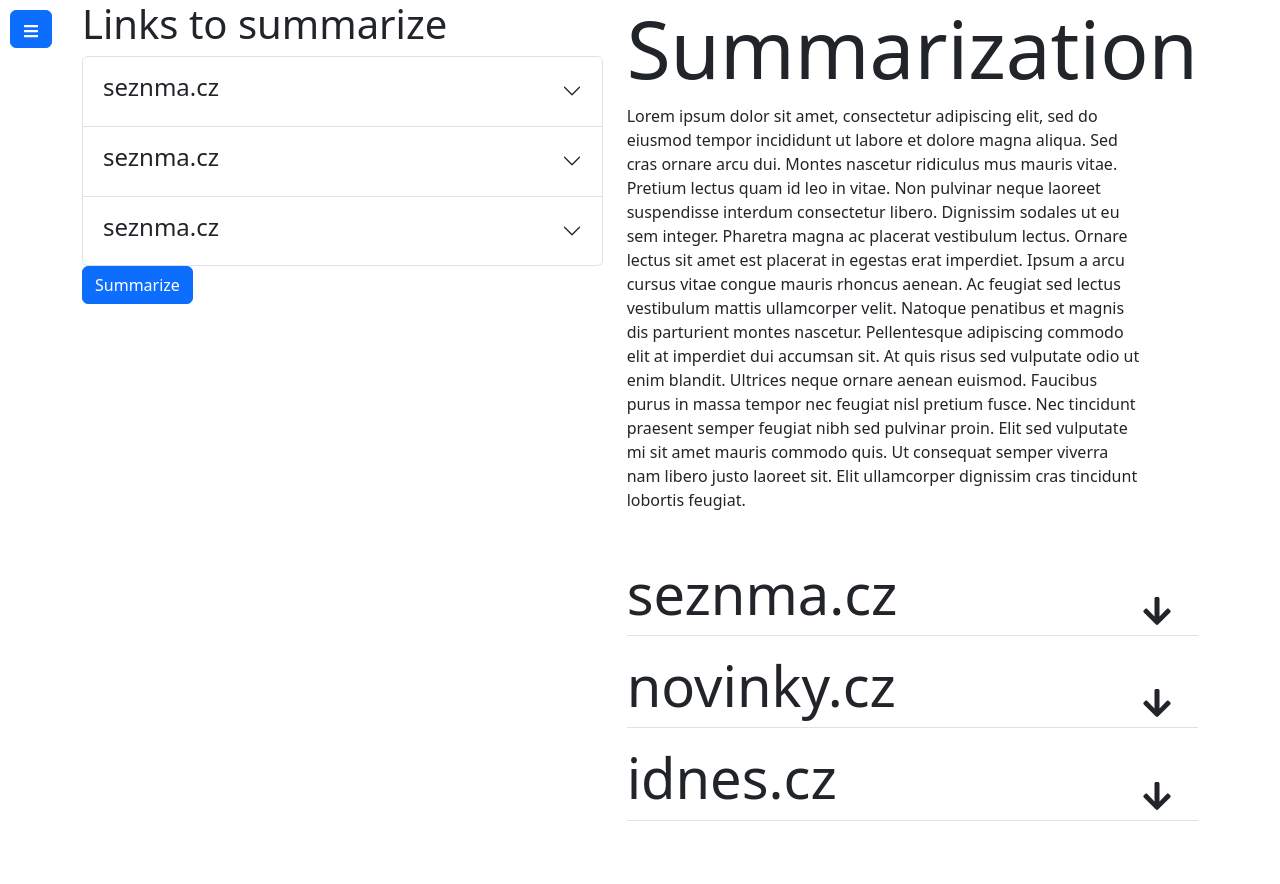
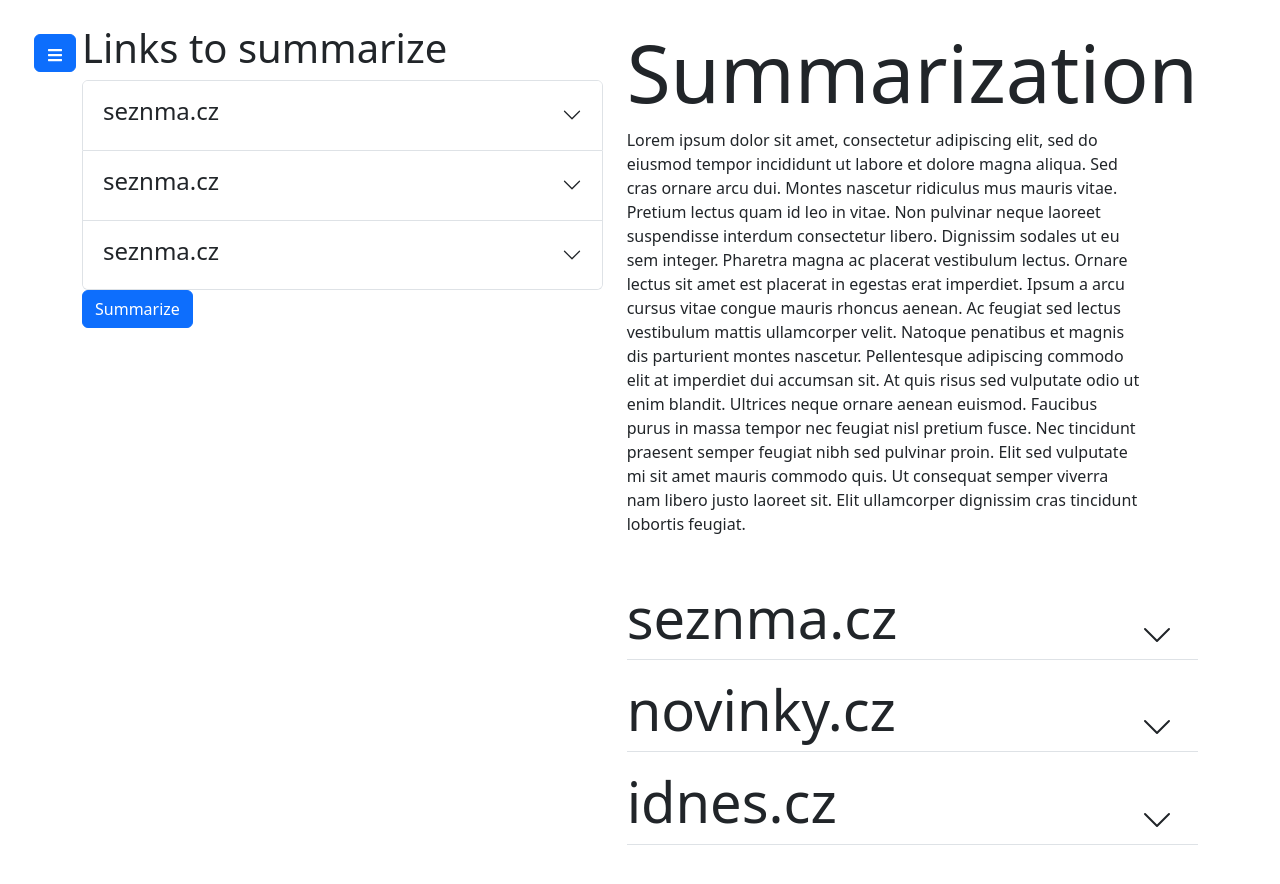
Before and after one commit to QuickRead/QuickRead, a Gatsby site: page /main_page in a window 1280 px wide. Before the commit the page ends 837 px from the top, so only its background shows below. Built offline with nearby package versions, Linux system fonts and the light colour scheme; Gatsby itself is replaced by a stand-in of ours.

Commit message:
Main page even more beautiful

```diff
--- a/src/components/summarizations.tsx
+++ b/src/components/summarizations.tsx
@@ -1,7 +1,7 @@
 import * as React from 'react';
-import { Accordion, AccordionContext, Button, Collapse, useAccordionButton } from 'react-bootstrap';
+import { Collapse} from 'react-bootstrap';
 import Card from 'react-bootstrap/Card';
-import { FaArrowDown, FaArrowUp } from 'react-icons/fa';
+import { BsChevronDown, BsChevronUp } from 'react-icons/bs';
 import { Site } from '../contexts/sites';
 
 interface ArticleSummary {
@@ -49,7 +49,7 @@
       >
         {props.site.name}
         <span style={{fontSize: '2rem'}}>
-          {open ? <FaArrowUp /> : <FaArrowDown />}
+          {open ? <BsChevronUp /> : <BsChevronDown />}
         </span>
       </h1>
       <div className='mb-3' />
--- a/src/pages/main_page.tsx
+++ b/src/pages/main_page.tsx
@@ -65,7 +65,7 @@
   );
 
   return (
-    <main>
+    <main className="m-4">
       <SiteContext.Provider value={sites} >
         <SiteAdjustmentContext.Provider value={
           { add: addSite, remove: removeSite, set: setSites }
```
